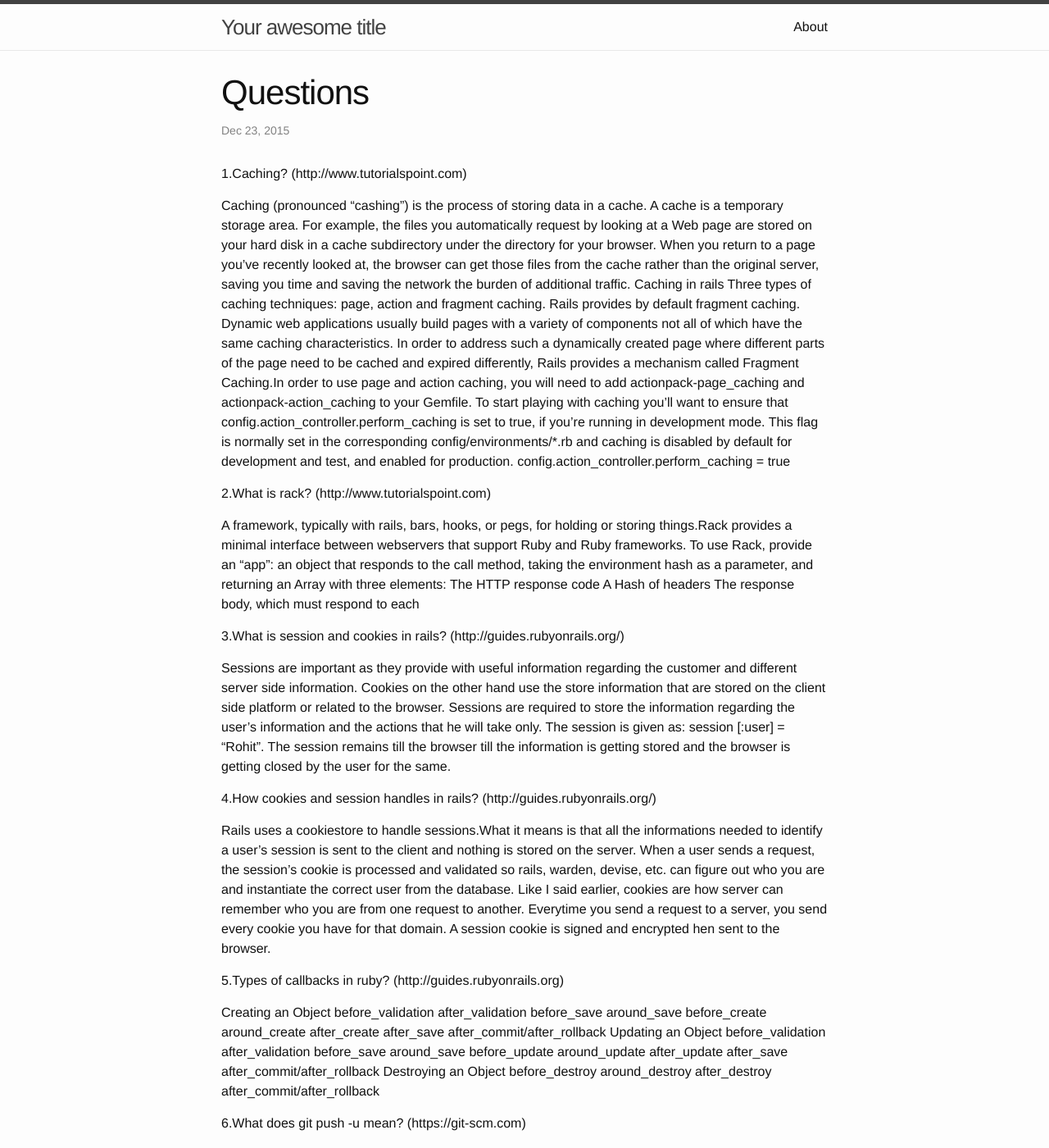
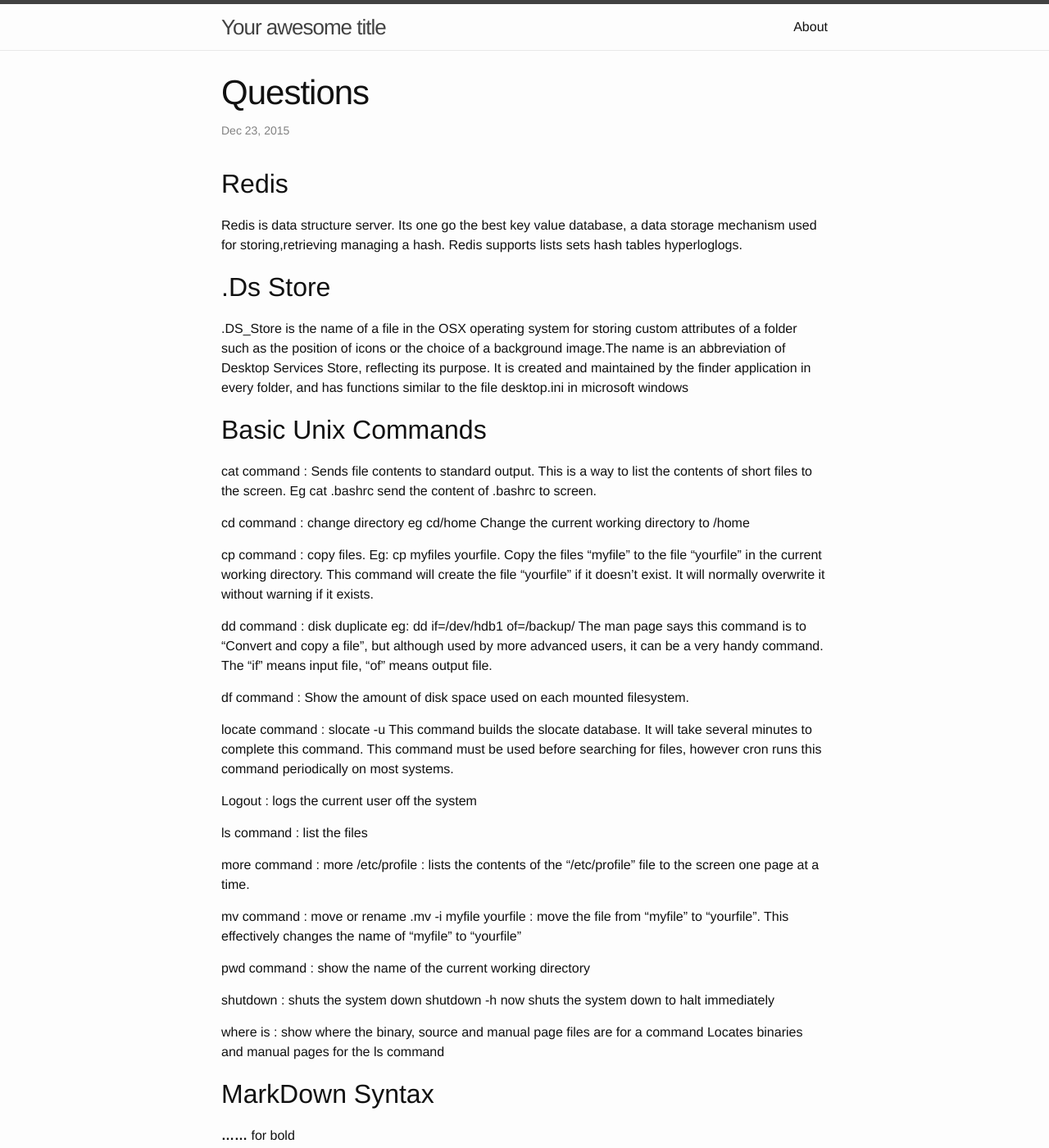
Before and after one commit to josepajay/Blog, a Jekyll site: the page built from _posts/2015-12-24-questions.markdown, in a window 1280 px wide and 1400 px high. Shown: the whole window at 82% size. Built offline with Jekyll 4.4.1, drawn with Linux system fonts in a browser that asks for light colours; some of the changed text lies outside the part shown.

Commit message:
questions 24/12

```diff
--- a/_posts/2015-12-23-questions.markdown
+++ b/_posts/2015-12-23-questions.markdown
@@ -1,5 +1,6 @@
 ---
 layout: post
+tittle: "questions 2015-12-23"
 date:   2015-12-23 17:52:39 +0530
 categories: jekyll update
 ---
--- /dev/null
+++ b/_posts/2015-12-24-questions.markdown
@@ -0,0 +1,59 @@
+---
+layout: post
+tittle: "questions 2015-12-23"
+date:   2015-12-23 17:52:39 +0530
+categories: jekyll update
+---
+
+##Redis
+Redis is data structure server. Its one go the best key value database, a data storage mechanism used for storing,retrieving managing a hash. Redis supports lists sets hash tables hyperloglogs.
+
+##.Ds Store
+.DS_Store is the name of a file in the OSX operating system for storing custom attributes of a folder such as the position of icons or the choice of a background image.The name is an abbreviation of Desktop Services Store, reflecting its purpose. It is created and maintained by the finder application in every folder, and has functions similar to the file desktop.ini in microsoft windows
+
+##Basic Unix Commands
+cat command : Sends file contents to standard output. This is a way to list the contents of short files to the screen. Eg cat .bashrc send the content of .bashrc to screen.
+
+cd command : change directory eg cd/home Change the current working directory to /home
+
+cp command : copy files. Eg: cp myfiles yourfile. Copy the files "myfile" to the file "yourfile" in the current working directory. This command will create the file "yourfile" if it doesn't exist. It will normally overwrite it without warning if it exists.
+
+dd command : disk duplicate eg: dd if=/dev/hdb1 of=/backup/  The man page says this command is to "Convert and copy a file", but although used by more advanced users, it can be a very handy command. The "if" means input file, "of" means output file.
+
+df command : Show the amount of disk space used on each mounted filesystem.
+
+locate command :  slocate -u This command builds the slocate database. It will take several minutes to complete this command. This command must be used before searching for files, however cron runs this command periodically on most systems.
+
+Logout : logs the current user off the system
+
+ls command : list the files
+
+more command : more /etc/profile : lists the contents of the "/etc/profile" file to the screen one page at a time.
+
+mv command : move or rename .mv -i myfile yourfile : move the file from "myfile" to "yourfile". This effectively changes the name of "myfile" to "yourfile"
+
+pwd command : show the name of the current working directory
+
+shutdown : shuts the system down shutdown -h now shuts the system down to halt immediately
+
+where is : show where the binary, source and manual page files are for a command Locates binaries and manual pages for the ls command
+
+##MarkDown Syntax
+
+**……**  for bold
+
+_ …… _ for italics
+
+[abc](domain name) for hyperlinks
+
+#…. for  heading 1
+## …. for heading 2
+###…. for heading 3
+and so on
+
+> create a block quote
+
+*item1
+*item2 for unordered list
+
+2 spaces after line — soft break
```
Also changed, not shown: 1 other file.
